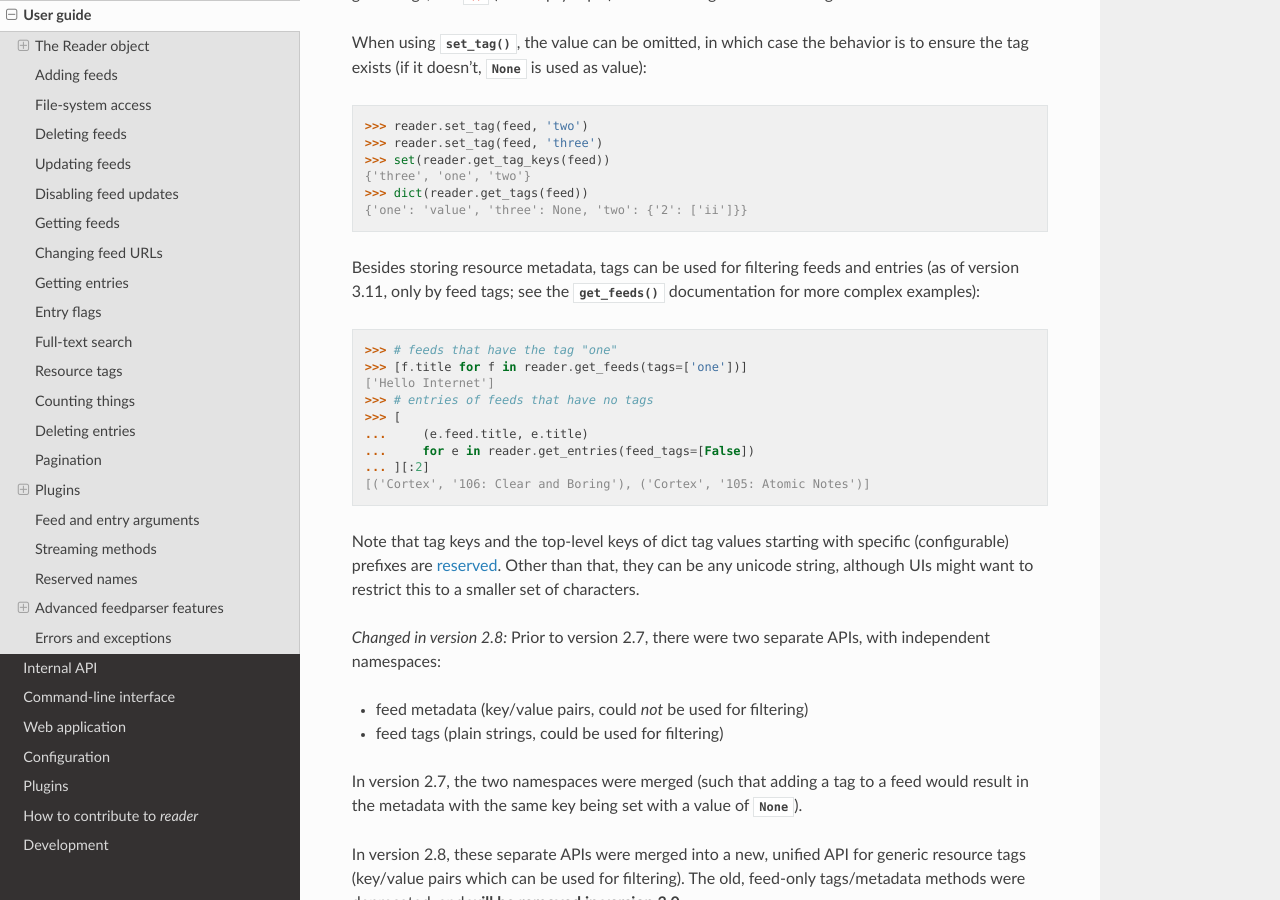
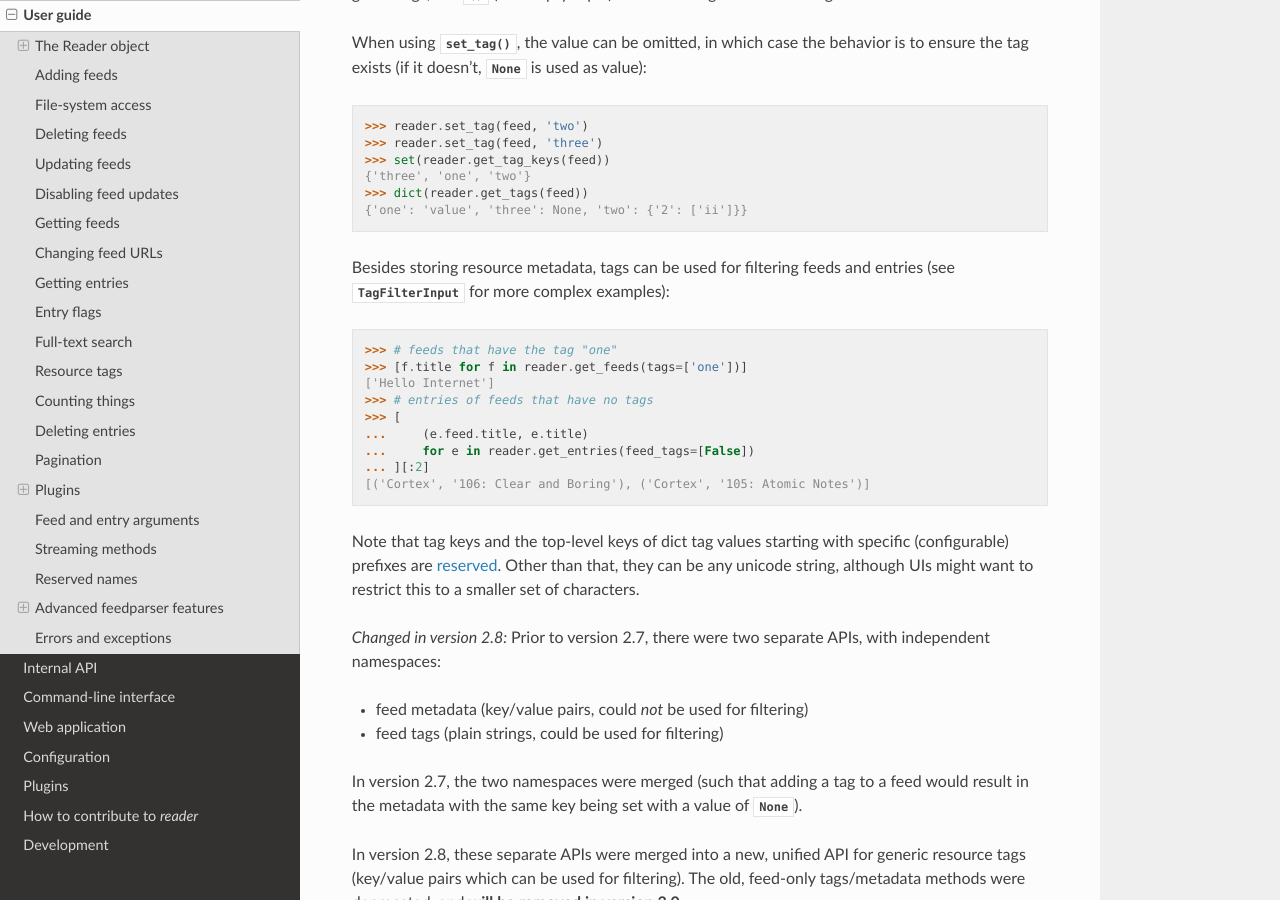
Before and after one commit to Alcides1123/reader, a Sphinx documentation site: the page built from docs/guide.rst, in a window 1280 px wide and 900 px high, scrolled down 8202 px. Built offline with Sphinx 7.4.7 and the Read the Docs theme 2.0.0, drawn with Linux system fonts in a browser that asks for light colours; pages that are not in the unit, such as notebooks, are missing from menus.

Commit message:
Update user guide section about filtering by entry tags. #328

```diff
--- a/docs/guide.rst
+++ b/docs/guide.rst
@@ -493,8 +493,7 @@ in which case the behavior is to ensure the tag exists
 
 Besides storing resource metadata,
 tags can be used for filtering feeds and entries
-(as of version |version|, only by feed tags;
-see the :meth:`~Reader.get_feeds()` documentation for more complex examples)::
+(see :data:`.TagFilterInput` for more complex examples)::
 
     >>> # feeds that have the tag "one"
     >>> [f.title for f in reader.get_feeds(tags=['one'])]
```
